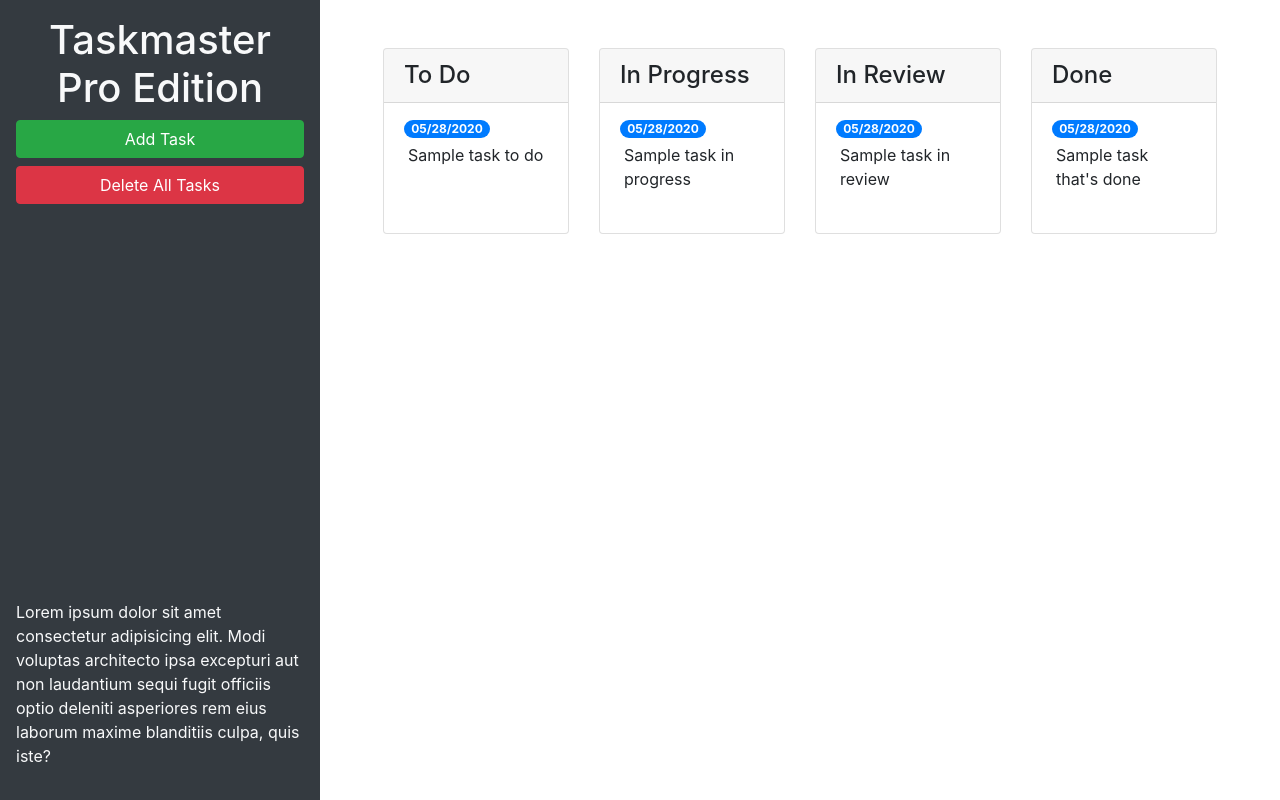
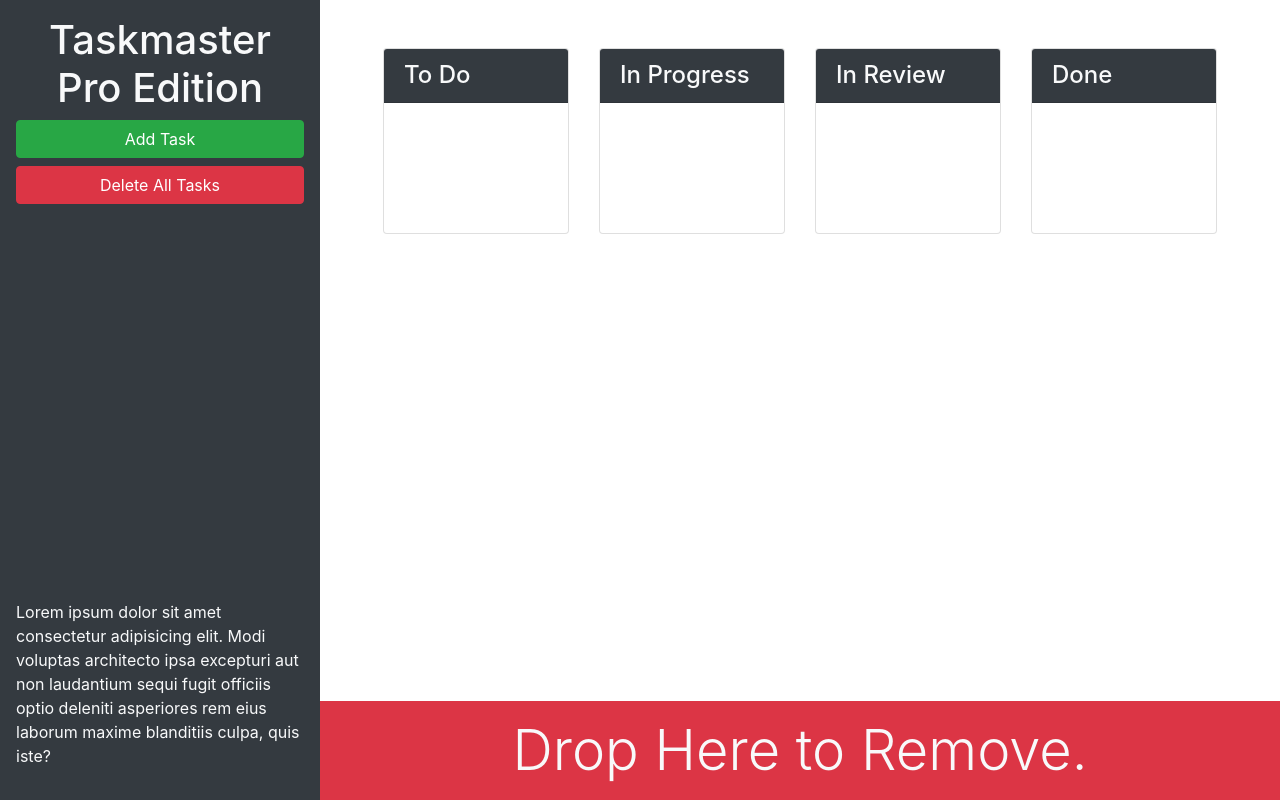
Before and after one commit to kt946/taskmaster-pro, a plain HTML site: page index.html in a window 1280 px wide. Drawn offline with nearby package versions, Linux system fonts and the light colour scheme.

Commit message:
add bootstrap utility classes

```diff
--- a/index.html
+++ b/index.html
@@ -13,29 +13,25 @@
 <body>
 
   <div class="row min-vh-100 no-gutters">
-    <header class="col-12 col-lg-3 bg-dark text-light d-flex flex-column p-4 p-lg-3">
+    <header class="col-12 col-lg-3 bg-dark text-light sticky-top d-flex flex-column p-4 p-lg-3">
       <h1 class="text-center">Taskmaster Pro Edition</h1>
       <button id="create-task" class="btn btn-block btn-success" data-toggle="modal" data-target="#task-form-modal">Add
         Task</button>
       <button id="remove-tasks" class="btn btn-block btn-danger">Delete All Tasks</button>
-      <p class="mt-auto">Lorem ipsum dolor sit amet consectetur adipisicing elit. Modi voluptas architecto ipsa
+      <p class="mt-auto d-none d-lg-block">Lorem ipsum dolor sit amet consectetur adipisicing elit. Modi voluptas architecto ipsa
         excepturi aut non
         laudantium sequi fugit officiis optio deleniti asperiores rem eius laborum maxime blanditiis culpa, quis iste?
       </p>
     </header>
-    <main class="col-12 col-lg-9">
+    <main class="col-12 col-lg-9 d-flex flex-column">
       <div class="m-5 row justify-content-around">
         <!-- todo start -->
         <div class="col-12 col-md-6 col-xl-3 mb-3">
           <div class="card">
-            <h4 class="card-header">
+            <h4 class="card-header bg-dark text-light">
               To Do
             </h4>
             <ul id="list-toDo" class="list-group list-group-flush">
-              <li class="list-group-item">
-                <span class="badge badge-primary badge-pill">05/28/2020</span>
-                <p class="m-1">Sample task to do</p>
-              </li>
             </ul>
           </div>
         </div>
@@ -43,14 +39,10 @@
         <!-- in progress start -->
         <div class="col-12 col-md-6 col-xl-3 mb-3">
           <div class="card">
-            <h4 class="card-header">
+            <h4 class="card-header bg-dark text-light">
               In Progress
             </h4>
             <ul id="list-inProgress" class="list-group list-group-flush">
-              <li class="list-group-item">
-                <span class="badge badge-primary badge-pill">05/28/2020</span>
-                <p class="m-1">Sample task in progress</p>
-              </li>
             </ul>
           </div>
         </div>
@@ -58,14 +50,10 @@
         <!-- in review start -->
         <div class="col-12 col-md-6 col-xl-3 mb-3">
           <div class="card">
-            <h4 class="card-header">
+            <h4 class="card-header bg-dark text-light">
               In Review
             </h4>
             <ul id="list-inReview" class="list-group list-group-flush">
-              <li class="list-group-item">
-                <span class="badge badge-primary badge-pill">05/28/2020</span>
-                <p class="m-1">Sample task in review</p>
-              </li>
             </ul>
           </div>
         </div>
@@ -73,18 +61,19 @@
         <!-- done start -->
         <div class="col-12 col-md-6 col-xl-3 mb-3">
           <div class="card">
-            <h4 class="card-header">
+            <h4 class="card-header bg-dark text-light">
               Done
             </h4>
             <ul id="list-done" class="list-group list-group-flush">
-              <li class="list-group-item">
-                <span class="badge badge-primary badge-pill">05/28/2020</span>
-                <p class="m-1">Sample task that's done</p>
-              </li>
             </ul>
           </div>
         </div>
         <!-- done end -->
+      </div>
+      <div id="trash" class="mt-auto">
+        <div class="w-100 bg-danger p-3 text-center text-light display-4 mt-auto">
+          Drop Here to Remove.
+        </div>
       </div>
     </main>
   </div>
@@ -108,7 +97,7 @@
             </div>
             <div class="form-group">
               <label for="modalDueDate">Due date</label>
-              <input type="text" class="form-control" id="modalDueDate" placeholder="mm/dd/yyyy" autocomplete="off" />
+              <input type="text" class="form-controlg" id="modalDueDate" placeholder="mm/dd/yyyy" autocomplete="off" />
             </div>
           </form>
         </div>
```
